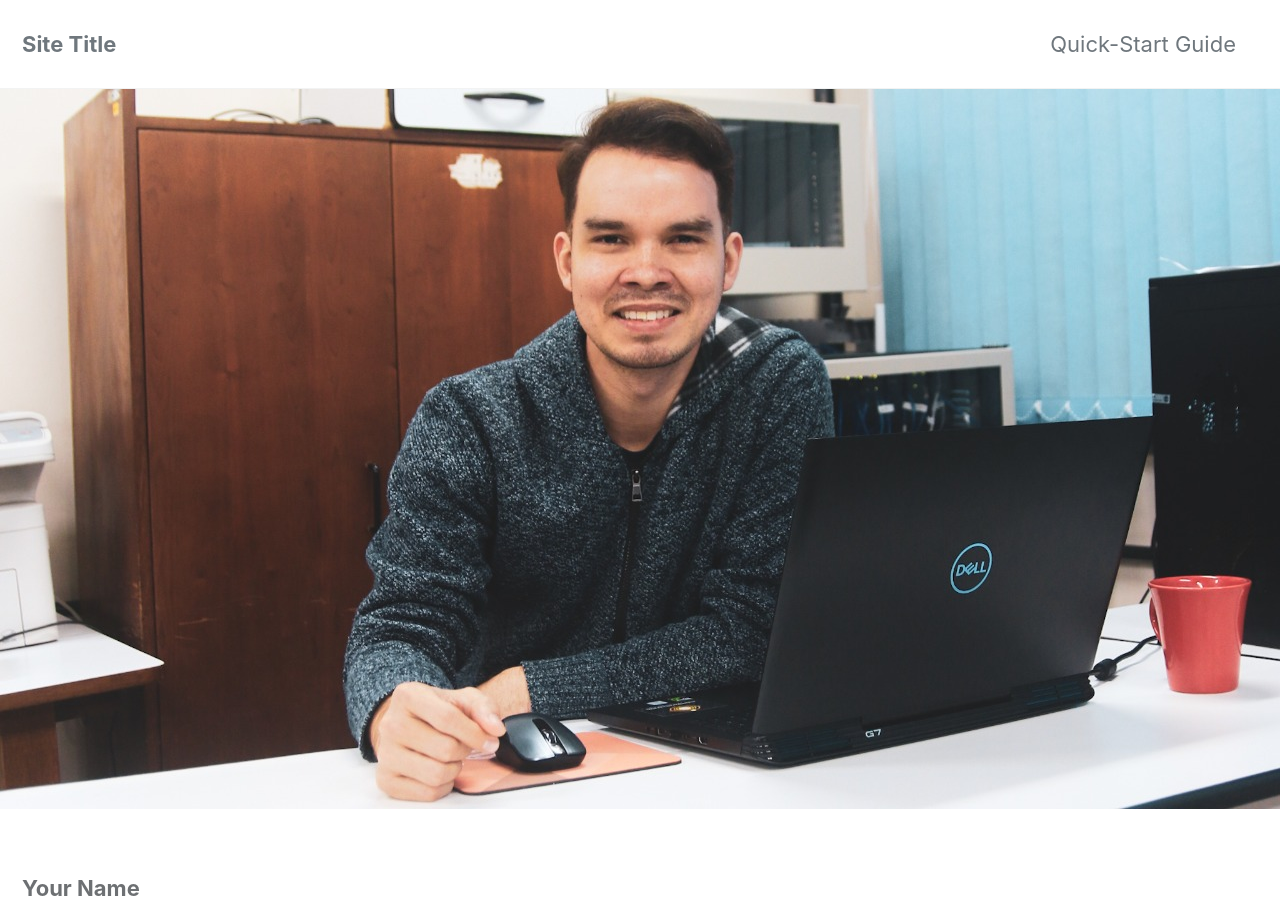
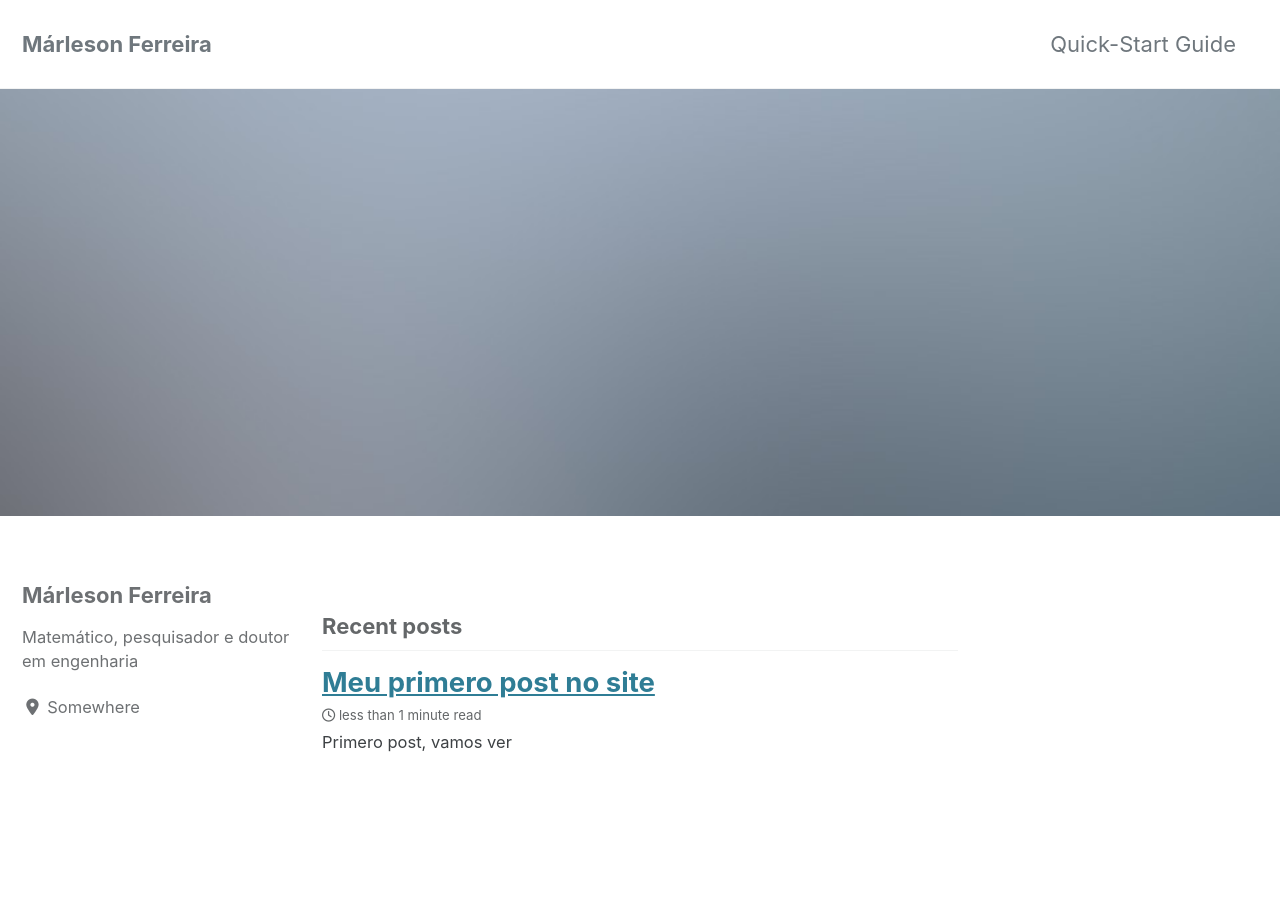
Before and after one commit to marleson/notas, a Jekyll site: the page built from index.html, in a window 1280 px wide and 900 px high. Built offline with Jekyll 4.4.1, drawn with Linux system fonts in a browser that asks for light colours; cached includes are drawn as plain includes; nearby versions of some CDN libraries; the list of posts is cut into pages by our own code; some of the changed text lies outside the part shown.

Commit message:
primeiras info

```diff
--- a/_config.yml
+++ b/_config.yml
@@ -16,11 +16,11 @@ minimal_mistakes_skin    : "default" # "air", "aqua", "contrast", "dark", "dirt"
 
 # Site Settings
 locale                   : "en-US"
-title                    : "Site Title"
+title                    : "Márleson Ferreira"
 title_separator          : "-"
 subtitle                 : # site tagline that appears below site title in masthead
 name                     : "Your Name"
-description              : "An amazing website."
+description              : "Códigos, notas de aula e mais"
 url                      : # the base hostname & protocol for your site e.g. "https://mmistakes.github.io"
 baseurl                  : # the subpath of your site, e.g. "/blog"
 repository               : # GitHub username/repo-name e.g. "mmistakes/minimal-mistakes"
@@ -93,9 +93,9 @@ analytics:
 
 # Site Author
 author:
-  name             : "Your Name"
+  name             : "Márleson Ferreira"
   avatar           : # path of avatar image, e.g. "/assets/images/bio-photo.jpg"
-  bio              : "I am an **amazing** person."
+  bio              : "Matemático, pesquisador e doutor em engenharia"
   location         : "Somewhere"
   email            :
   links:
--- a/index.html
+++ b/index.html
@@ -2,5 +2,5 @@
 layout: home
 author_profile: true
 header:
-    image: "/images/eu.jpg"
+    image: "/images/pic01.jpg"
 ---
```
